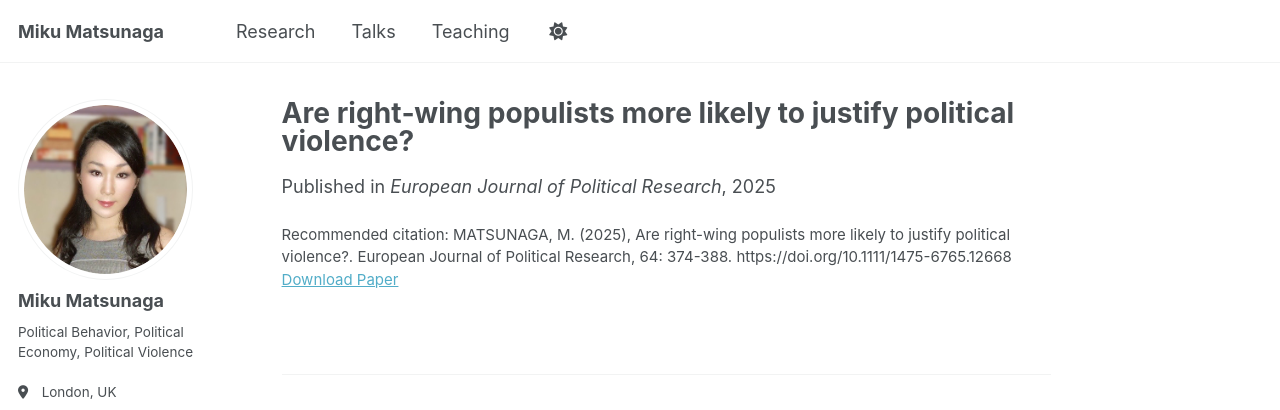
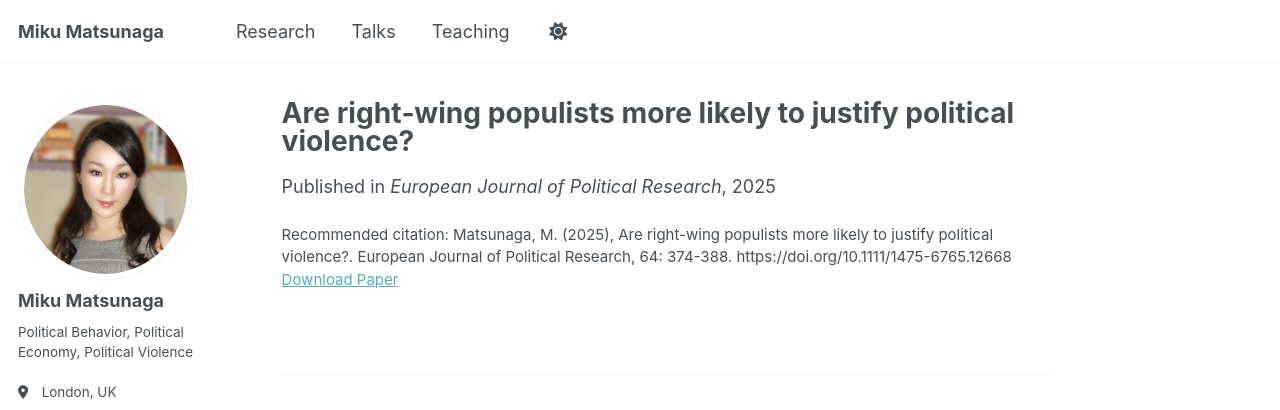
Before and after one commit to mikumatsunaga/mikumatsunaga.github.io, a Jekyll site: the page built from _publications/2015-10-01-paper-title-number-3.md, in a window 1280 px wide. Shown: the top 410 px of the page. Built offline with Jekyll 4.4.1, drawn with Linux system fonts in a browser that asks for light colours; some web fonts are replaced; a script bundle is joined from its source files by our own code; library files that are not in the unit come from our copies.

```diff
--- a/_publications/2015-10-01-paper-title-number-3.md
+++ b/_publications/2015-10-01-paper-title-number-3.md
@@ -7,5 +7,5 @@ excerpt: 'ECPR Conference Collection 2024.'
 date: 2025-10-01
 venue: 'European Journal of Political Research'
 paperurl: 'https://onlinelibrary.wiley.com/doi/10.1111/1475-6765.12668'
-citation: 'MATSUNAGA, M. (2025), Are right-wing populists more likely to justify political violence?. European Journal of Political Research, 64: 374-388. https://doi.org/10.1111/1475-6765.12668'
+citation: 'Matsunaga, M. (2025), Are right-wing populists more likely to justify political violence?. European Journal of Political Research, 64: 374-388. https://doi.org/10.1111/1475-6765.12668'
 ---
```
